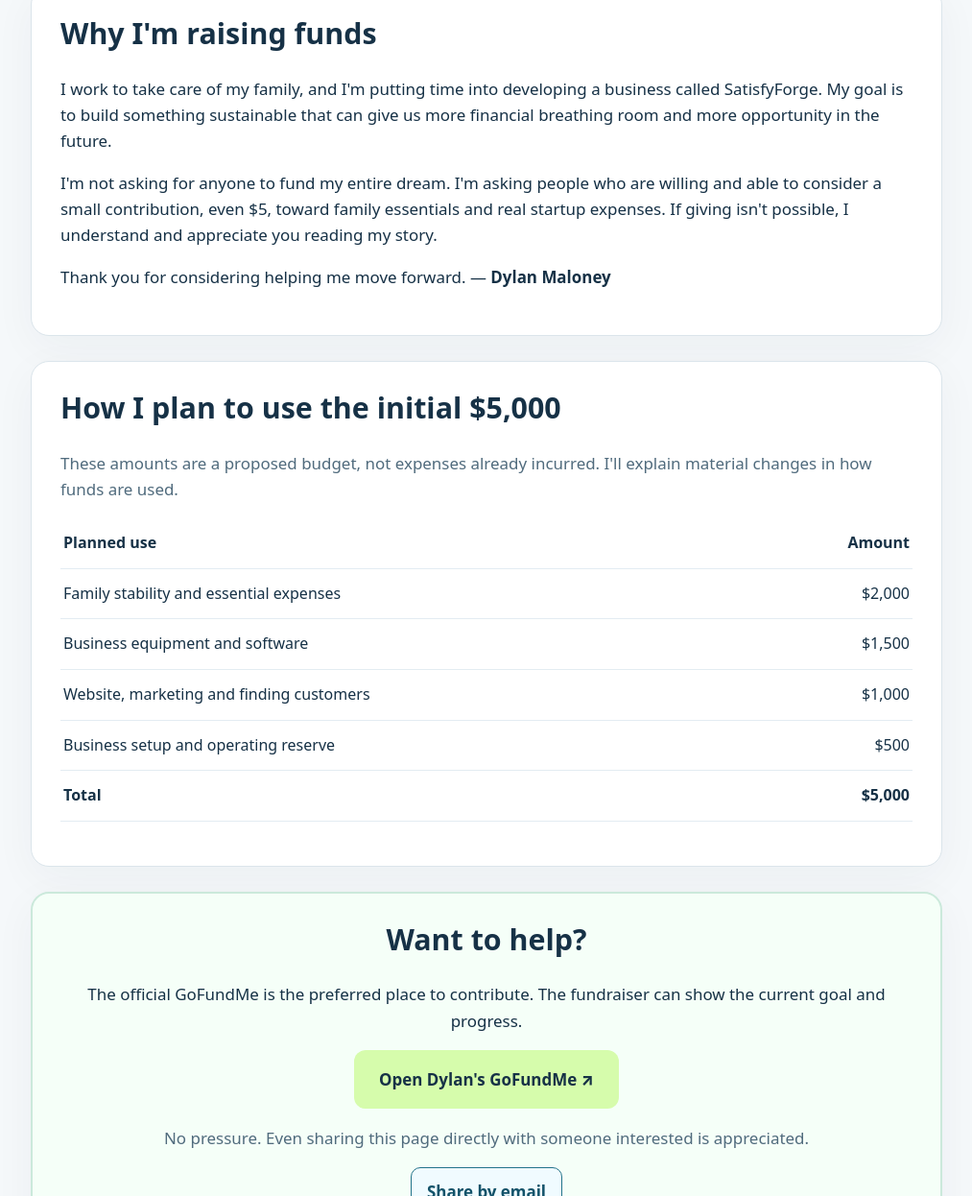
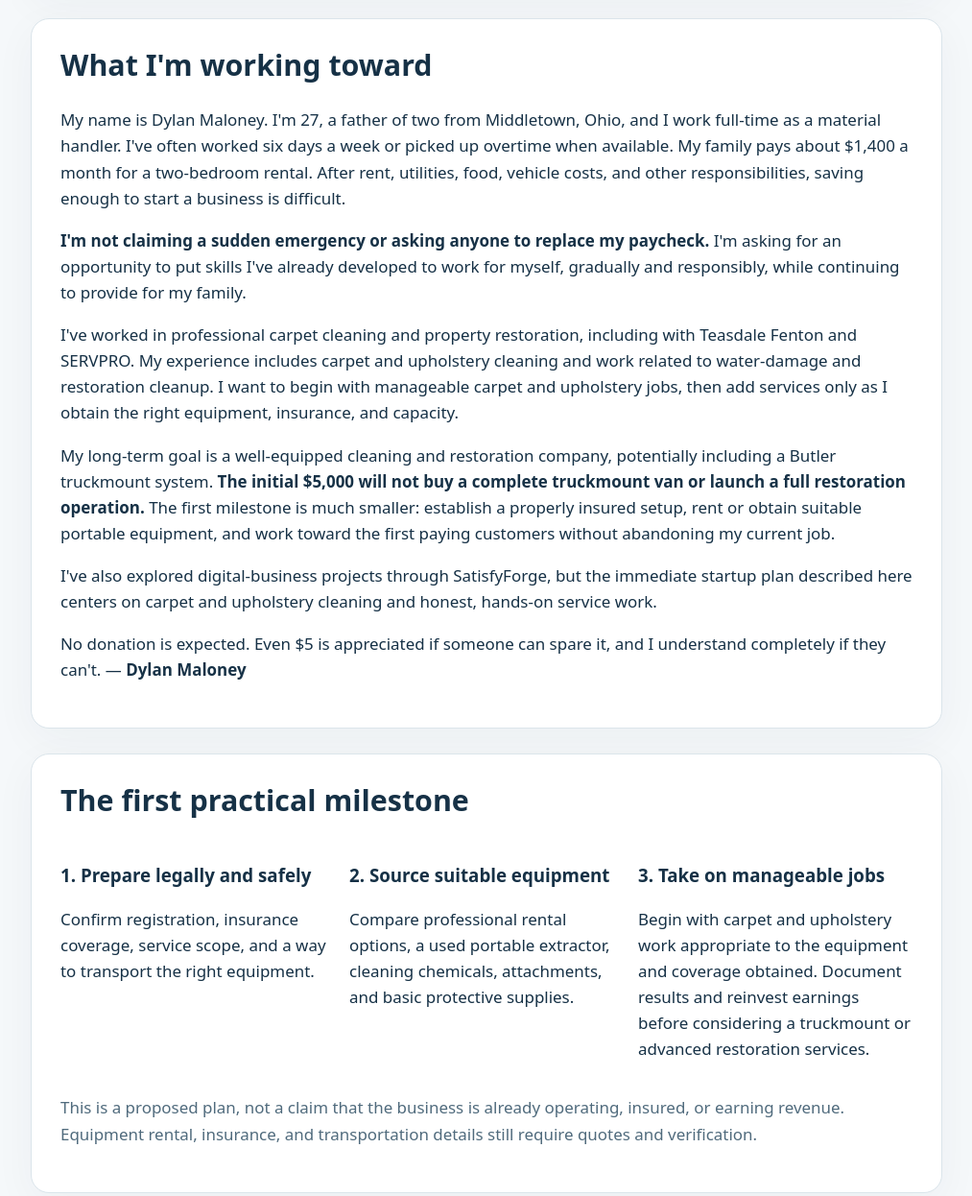
Before and after one commit to satisfyforgee-beep/satisfyforge-labs, a plain HTML site: page fundraising/index.html in a window 1280 px wide. Shown: the part 868-2114 px from the top of the page at 96% size, without its empty margins (133-1146 px from the left). Drawn offline with Linux system fonts and the light colour scheme.

Commit message:
Focus fundraiser on verified carpet cleaning experience, concrete startup milestones and donor transparency

```diff
--- a/fundraising/index.html
+++ b/fundraising/index.html
@@ -3,10 +3,10 @@
 <head>
 <meta charset="utf-8"><meta name="viewport" content="width=device-width, initial-scale=1">
 <meta name="theme-color" content="#122a34">
-<meta name="description" content="Support Dylan Maloney, a working father in Ohio, as he builds more stability for his family and develops SatisfyForge. Even $5 helps.">
+<meta name="description" content="Support Dylan Maloney, a working father in Ohio with carpet-cleaning and restoration experience, as he prepares a small cleaning service and supports essential family expenses.">
 <meta property="og:type" content="website">
 <meta property="og:title" content="Help Dylan Build a Better Future for His Family">
-<meta property="og:description" content="A personal $5,000 fundraiser for family essentials and small-business startup costs. Even $5 makes a difference.">
+<meta property="og:description" content="A personal $5,000 fundraiser for family essentials and small-business startup costs. An honest first-step goal for a working father with carpet-cleaning and restoration experience.">
 <meta property="og:url" content="https://help-dylan-build.vercel.app/">
 <title>Help Dylan Build a Better Future for His Family</title>
 <style>
@@ -35,36 +35,46 @@ a{color:#14586d}code{font-size:.97rem;background:#edf4f6;border-radius:6px;paddi
 <header><div class="wrap">
 <div class="kicker">Personal fundraiser · Ohio</div>
 <h1>Help Dylan Build a Better Future for His Family</h1>
-<p class="lede">I'm Dylan Maloney, a working father from Ohio. I'm working to create more stability for my family while building my small business, SatisfyForge.</p>
+<p class="lede">I’m a working father in Ohio with hands-on carpet-cleaning and restoration experience. My goal is to start small, earn customers through honest work, and build more stability for my family.</p>
 <div class="header-actions"><a class="cta" href="https://gofund.me/902cbab52" target="_blank" rel="noopener noreferrer">Contribute $5 or any amount via GoFundMe ↗</a><span class="note">Every contribution is optional and appreciated.</span></div>
 </div></header>
 <main class="wrap">
 <section class="panel">
 <div class="goal-grid"><div><div class="goal-label">Initial goal</div><div class="goal-figure">$5,000</div></div><div><p><strong>Small contributions add up.</strong> If 1,000 people choose to give $5, that would meet this initial goal before any platform fees.</p><p class="subtle">For the live total, please visit the official GoFundMe page. This website does not invent donation totals or counts.</p></div></div>
 </section>
-<section class="panel"><h2>Why I'm raising funds</h2>
-<p>I work to take care of my family, and I'm putting time into developing a business called SatisfyForge. My goal is to build something sustainable that can give us more financial breathing room and more opportunity in the future.</p>
-<p>I'm not asking for anyone to fund my entire dream. I'm asking people who are willing and able to consider a small contribution, even $5, toward family essentials and real startup expenses. If giving isn't possible, I understand and appreciate you reading my story.</p>
-<p>Thank you for considering helping me move forward. — <strong>Dylan Maloney</strong></p>
+<section class="panel"><h2>What I'm working toward</h2>
+<p>My name is Dylan Maloney. I'm 27, a father of two from Middletown, Ohio, and I work full-time as a material handler. I've often worked six days a week or picked up overtime when available. My family pays about $1,400 a month for a two-bedroom rental. After rent, utilities, food, vehicle costs, and other responsibilities, saving enough to start a business is difficult.</p>
+<p><strong>I'm not claiming a sudden emergency or asking anyone to replace my paycheck.</strong> I'm asking for an opportunity to put skills I've already developed to work for myself, gradually and responsibly, while continuing to provide for my family.</p>
+<p>I've worked in professional carpet cleaning and property restoration, including with Teasdale Fenton and SERVPRO. My experience includes carpet and upholstery cleaning and work related to water-damage and restoration cleanup. I want to begin with manageable carpet and upholstery jobs, then add services only as I obtain the right equipment, insurance, and capacity.</p>
+<p>My long-term goal is a well-equipped cleaning and restoration company, potentially including a Butler truckmount system. <strong>The initial $5,000 will not buy a complete truckmount van or launch a full restoration operation.</strong> The first milestone is much smaller: establish a properly insured setup, rent or obtain suitable portable equipment, and work toward the first paying customers without abandoning my current job.</p>
+<p>I've also explored digital-business projects through SatisfyForge, but the immediate startup plan described here centers on carpet and upholstery cleaning and honest, hands-on service work.</p>
+<p>No donation is expected. Even $5 is appreciated if someone can spare it, and I understand completely if they can't. — <strong>Dylan Maloney</strong></p>
+</section>
+<section class="panel"><h2>The first practical milestone</h2>
+<div class="grid">
+<div><h3>1. Prepare legally and safely</h3><p>Confirm registration, insurance coverage, service scope, and a way to transport the right equipment.</p></div>
+<div><h3>2. Source suitable equipment</h3><p>Compare professional rental options, a used portable extractor, cleaning chemicals, attachments, and basic protective supplies.</p></div>
+<div><h3>3. Take on manageable jobs</h3><p>Begin with carpet and upholstery work appropriate to the equipment and coverage obtained. Document results and reinvest earnings before considering a truckmount or advanced restoration services.</p></div>
+</div>
+<p class="subtle">This is a proposed plan, not a claim that the business is already operating, insured, or earning revenue. Equipment rental, insurance, and transportation details still require quotes and verification.</p>
 </section>
 <section class="panel"><h2>How I plan to use the initial $5,000</h2>
-<p class="subtle">These amounts are a proposed budget, not expenses already incurred. I'll explain material changes in how funds are used.</p>
+<p class="subtle">These amounts are a proposed budget, not expenses already incurred or guaranteed prices. I will get quotes before purchasing or renting equipment, and explain meaningful changes in how funds are used.</p>
 <table><thead><tr><th scope="col">Planned use</th><th scope="col">Amount</th></tr></thead><tbody>
-<tr><td>Family stability and essential expenses</td><td>$2,000</td></tr>
-<tr><td>Business equipment and software</td><td>$1,500</td></tr>
-<tr><td>Website, marketing and finding customers</td><td>$1,000</td></tr>
-<tr><td>Business setup and operating reserve</td><td>$500</td></tr>
-<tr><th scope="row">Total</th><th>$5,000</th></tr></tbody></table></section>
+<tr><td>Family essentials: help with rent, utilities, food and necessary transportation</td><td>$2,000</td></tr>
+<tr><td>Initial carpet-cleaning equipment, professional rental or used portable machine, cleaning chemicals and basic tools</td><td>$1,500</td></tr>
+<tr><td>Business registration, appropriate insurance and reaching potential customers</td><td>$1,000</td></tr>
+<tr><td>Operating reserve for supplies, transport and unexpected early expenses</td><td>$500</td></tr>
+<tr><th scope="row">Total</th><th>$5,000</th></tr></tbody></table><p class="subtle">Illustrative family budget: about $1,400 for one month of rent and $600 toward other essentials. The startup portion is a first-step fund, not a guaranteed fully equipped commercial operation.</p></section>
 <section class="panel action-center" id="donate"><h2>Want to help?</h2>
 <p>The official GoFundMe is the preferred place to contribute. The fundraiser can show the current goal and progress.</p>
 <p><a class="cta" href="https://gofund.me/902cbab52" target="_blank" rel="noopener noreferrer">Open Dylan's GoFundMe ↗</a></p>
 <p class="subtle">No pressure. Even sharing this page directly with someone interested is appreciated.</p>
 <p><a class="button-link" href="mailto:?subject=Help%20Dylan%20Build%20a%20Better%20Future&body=I%20wanted%20to%20share%20Dylan%27s%20personal%20fundraiser%3A%20https%3A%2F%2Fgofund.me%2F902cbab52">Share by email</a></p></section>
-<section class="panel"><h2>Other ways to contribute</h2>
-<p>GoFundMe is preferred for transparency. If you specifically prefer a direct payment, these are the payment names provided for this fundraiser. <strong>Verify the recipient before sending.</strong></p>
-<div class="grid"><div><h3>Cash App</h3><p><code>$Dmalo7</code></p><a class="button-link" href="https://cash.app/$Dmalo7" target="_blank" rel="noopener noreferrer">Open Cash App ↗</a></div><div><h3>Chime</h3><p><code>$Dylan-Maloney-3</code></p><p class="subtle">Use the Chime app to find the recipient.</p></div></div>
-<p class="subtle">This is a personal fundraiser supporting family stability and a small-business project, not a registered charity. Contributions are not represented as tax-deductible charitable donations.</p>
+<section class="panel"><h2>Transparency and privacy</h2>
+<p><strong>Only the official GoFundMe handles contributions from this site.</strong> This website does not process payments or collect donors’ bank information. This is a personal fundraiser, not a registered nonprofit, tax-deductible charitable appeal, investment, or guarantee of business success.</p>
+<p>The cover illustration used with the fundraiser is symbolic, not a photograph of my family. I am keeping my children's images private. I intend to share genuine business milestones and meaningful changes to the proposed budget as they occur.</p>
 </section>
-<section class="panel"><h2>Help spread the word</h2><p>Can't contribute? You can still help by sharing a short, respectful message with people who welcome fundraising requests. No Facebook or Instagram account is required.</p><p><a class="button-link" href="/share.html">Share this fundraiser with someone you know →</a></p></section></main>
+<section class="panel"><h2>Help spread the word</h2><p>Can't contribute? You can still help by sharing a short, respectful message with people who welcome fundraising requests. No Facebook or Instagram account is required.</p><p><a class="button-link" href="/share.html">See sharing options for communities that welcome fundraisers →</a></p></section></main>
 <footer class="wrap"><p>© 2026 Dylan Maloney · Personal fundraiser · This site does not process donations or collect financial details.</p><p><a href="https://gofund.me/902cbab52" target="_blank" rel="noopener noreferrer">Official GoFundMe fundraiser ↗</a></p></footer>
 </body></html>
```
